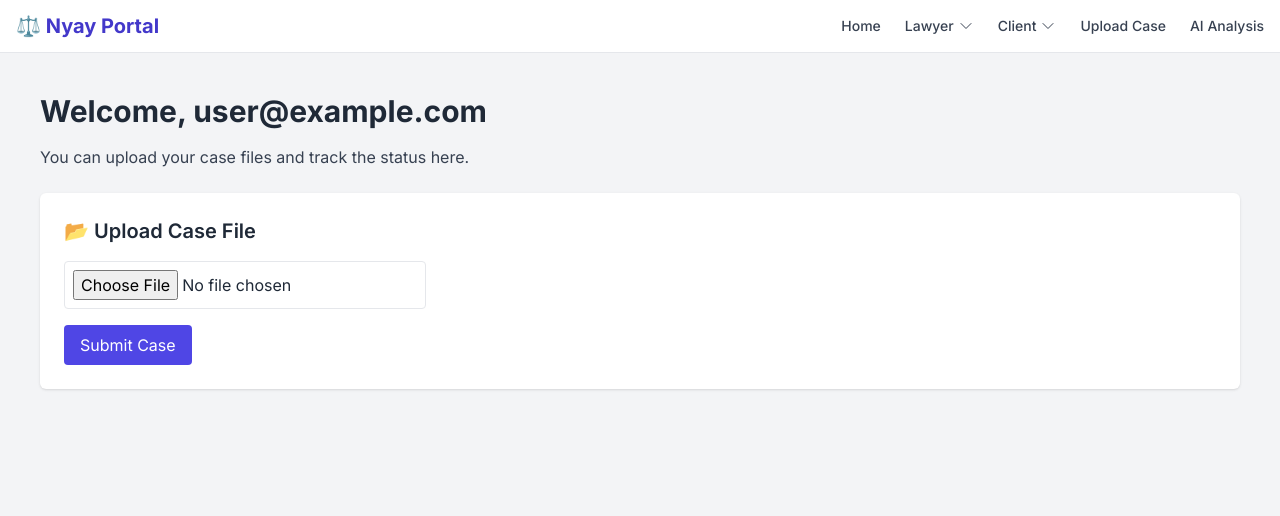
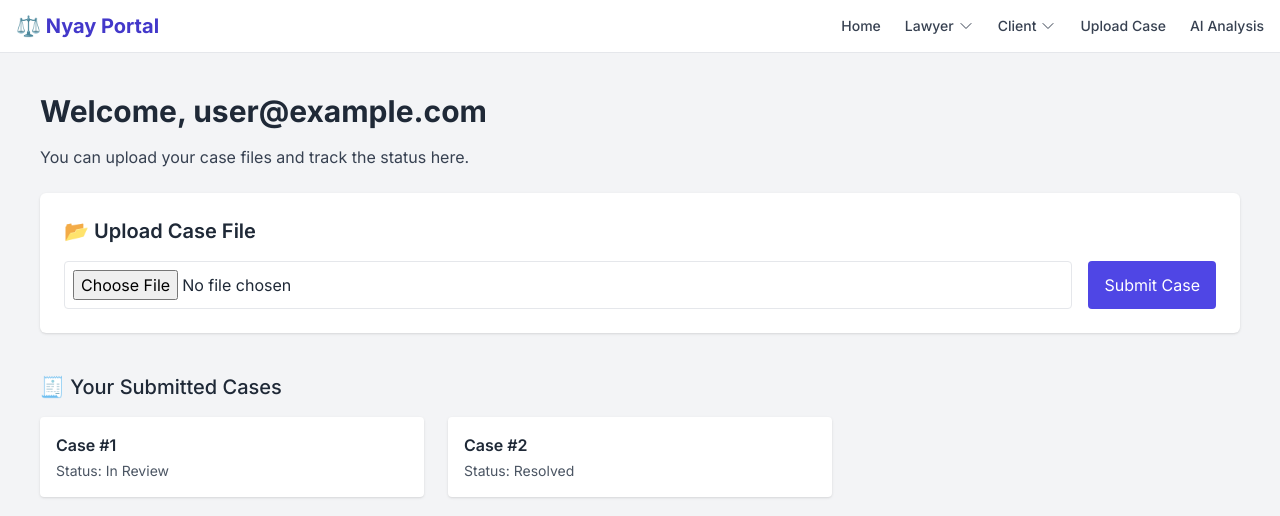
Before and after one commit to iamshubham1704/nyay, a Next.js app: page /client-dashboard in a window 1280 px wide. Shown: the top 516 px of the page. Built offline with nearby package versions, Linux system fonts and the light colour scheme; no server answers; sample sign-in values are in the browser's storage.

Commit message:
Update page.tsx

```diff
--- a/app/client-dashboard/page.tsx
+++ b/app/client-dashboard/page.tsx
@@ -16,7 +16,7 @@ export default function ClientDashboard() {
         setUserEmail(user.email);
         setLoading(false);
       } else {
-        router.replace('/client-login'); // redirect if not logged in
+        router.replace('/client-login');
       }
     });
 
@@ -28,17 +28,41 @@ export default function ClientDashboard() {
   }
 
   return (
-    <main className="min-h-screen p-10 bg-gray-100 text-gray-800">
-      <h1 className="text-3xl font-bold mb-4">Welcome, {userEmail}</h1>
-      <p className="text-gray-700 mb-6">You can upload your case files and track the status here.</p>
+    <main className="min-h-screen p-4 sm:p-6 md:p-10 bg-gray-100 text-gray-800">
+      <h1 className="text-2xl sm:text-3xl font-bold mb-4">Welcome, {userEmail}</h1>
+      <p className="text-gray-700 mb-6 text-sm sm:text-base">
+        You can upload your case files and track the status here.
+      </p>
 
-      <div className="bg-white rounded-md shadow p-6">
-        <h2 className="text-xl font-semibold mb-4">📂 Upload Case File</h2>
-        <input type="file" className="block border p-2 rounded" />
-        <button className="mt-4 bg-indigo-600 text-white px-4 py-2 rounded hover:bg-indigo-700">
-          Submit Case
-        </button>
+      <div className="bg-white rounded-md shadow p-4 sm:p-6">
+        <h2 className="text-lg sm:text-xl font-semibold mb-4">📂 Upload Case File</h2>
+
+        <div className="flex flex-col sm:flex-row gap-4">
+          <input
+            type="file"
+            className="border p-2 rounded w-full sm:w-auto flex-1"
+          />
+          <button className="bg-indigo-600 text-white px-4 py-2 rounded hover:bg-indigo-700 w-full sm:w-auto">
+            Submit Case
+          </button>
+        </div>
       </div>
+
+      {/* Responsive Grid Layout for Future Case Cards */}
+      <section className="mt-10">
+        <h3 className="text-xl font-medium mb-4">🧾 Your Submitted Cases</h3>
+        <div className="grid grid-cols-1 sm:grid-cols-2 lg:grid-cols-3 gap-6">
+          {/* Example card (can map over case data later) */}
+          <div className="bg-white p-4 rounded shadow">
+            <h4 className="font-semibold text-gray-800">Case #1</h4>
+            <p className="text-sm text-gray-600 mt-1">Status: In Review</p>
+          </div>
+          <div className="bg-white p-4 rounded shadow">
+            <h4 className="font-semibold text-gray-800">Case #2</h4>
+            <p className="text-sm text-gray-600 mt-1">Status: Resolved</p>
+          </div>
+        </div>
+      </section>
     </main>
   );
 }
```
